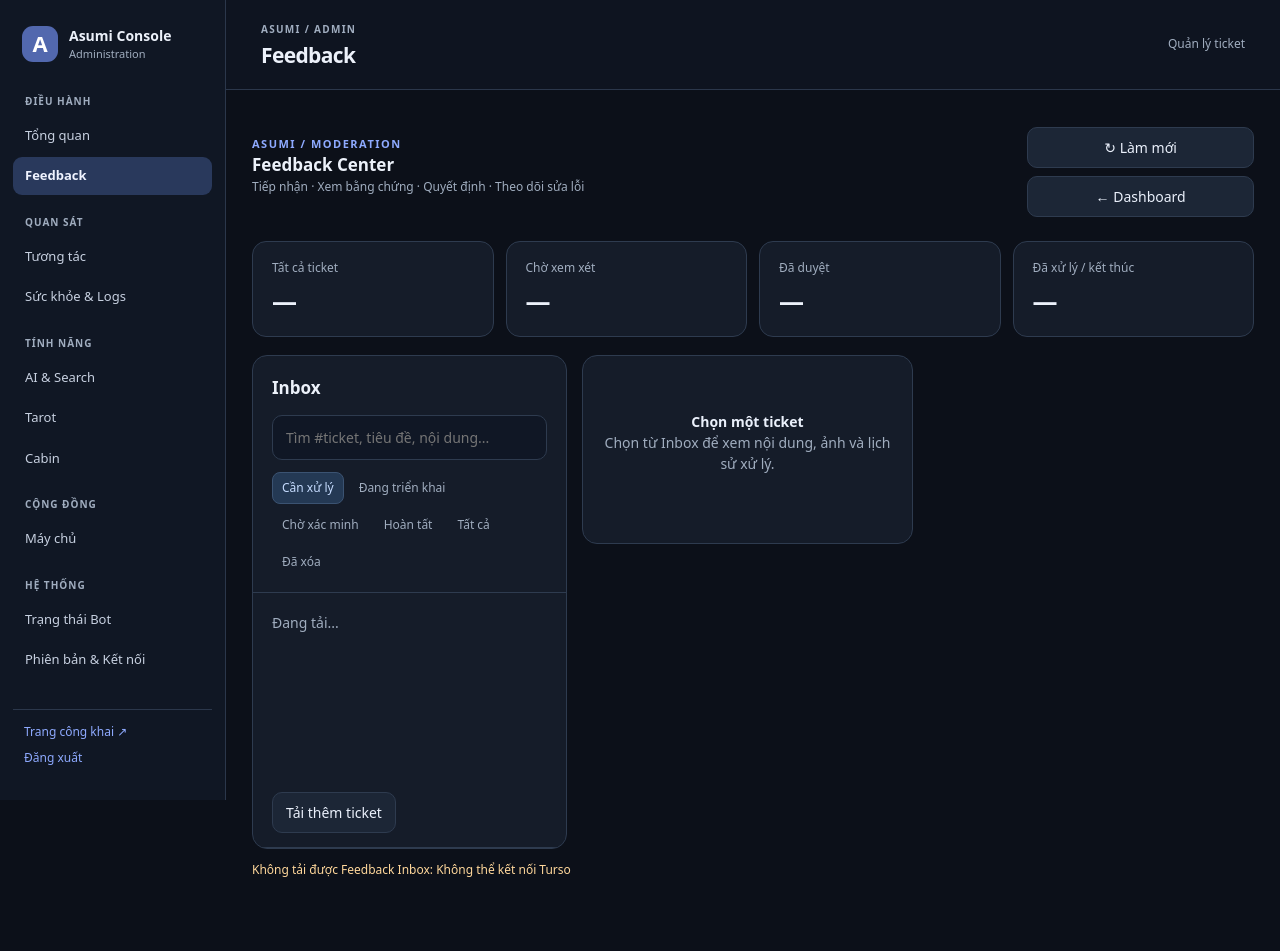
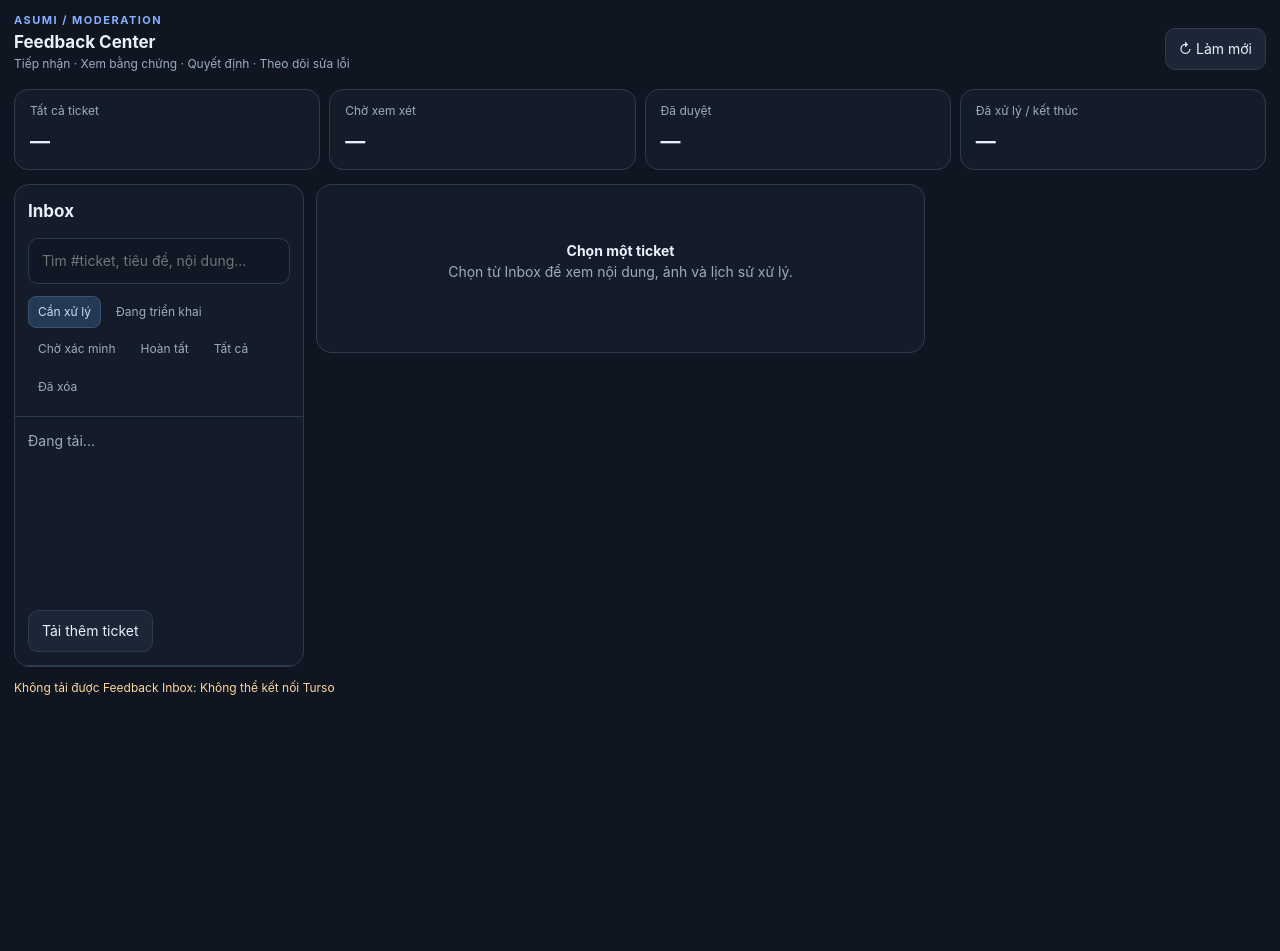
Before and after one commit to HoenMike/DiscordMikeBot, a Flask app: page /admin/_feedback/embed in a window 1280 px wide. After the commit the page ends 695 px from the top, so only its background shows below. Run offline with Flask 3, Linux system fonts and the light colour scheme; the visitor is signed in with stand-in values (Sample User, id 1); parts of the project's set-up code (start-up, migrations or seed data) failed here and were passed over; some libraries are stand-ins or nearby versions.

Commit message:
feat(feedback): render chrome-free inbox inside classic tab and sync selected tickets

```diff
--- a/web/templates/feedback.html
+++ b/web/templates/feedback.html
@@ -27,10 +27,32 @@
 details summary{cursor:pointer;color:#cfddf3;font-weight:700}.tech-grid{display:grid;grid-template-columns:1fr 1fr;gap:9px;margin-top:15px}.tech-grid .field{min-width:0}
 @media(max-width:1100px){.split{grid-template-columns:1fr}.actions{position:static}.actions .panel{display:grid;grid-template-columns:1fr}.stats{grid-template-columns:repeat(2,minmax(0,1fr))}}
 @media(max-width:740px){.shell{padding:17px 12px}.workspace{grid-template-columns:1fr}.listpanel{position:static;max-height:450px}.stats{gap:7px}.stat{padding:12px}.detail-header,.section{padding:16px}.top h1{font-size:20px}.tech-grid{grid-template-columns:1fr}}
+/* Embedded inside the historical tabbed Dashboard; no second admin shell. */
+body.feedback-embedded{background:#0f1521;color:#eaf0fb;overflow:auto;min-height:100dvh}
+.feedback-embedded .shell{max-width:none;padding:12px 14px 32px}
+.feedback-embedded .top{margin-bottom:15px}
+.feedback-embedded .stats{gap:9px;margin-bottom:14px}
+.feedback-embedded .stat{padding:12px 15px}
+.feedback-embedded .stat .num{font-size:20px}
+.feedback-embedded .workspace{grid-template-columns:290px minmax(0,1fr);gap:12px}
+.feedback-embedded .pane-head{padding:13px}
+.feedback-embedded .pane-content{padding:13px}
+.feedback-embedded .listpanel{top:0;max-height:calc(100dvh - 145px)}
+.feedback-embedded .detail-header{padding:19px 21px 15px}
+.feedback-embedded .section{padding:17px 21px}
+@media(max-width:1120px){.feedback-embedded .split{grid-template-columns:1fr}}
+@media(max-width:760px){
+ .feedback-embedded .shell{padding:12px 9px 24px}
+ .feedback-embedded .workspace{grid-template-columns:1fr}
+ .feedback-embedded .listpanel{position:static;max-height:350px}
+ .feedback-embedded .stats{grid-template-columns:repeat(2,minmax(0,1fr))}
+ .feedback-embedded .detail-header,.feedback-embedded .section{padding:14px}
+}
 </style>
-<link rel="stylesheet" href="{{ url_for('static', filename='admin_console.css') }}">
+{% if not embedded %}<link rel="stylesheet" href="{{ url_for('static', filename='admin_console.css') }}">{% endif %}
 </head>
-<body class="asumi-app" data-page="feedback" data-selected-ticket="{{ selected_ticket }}">
+<body class="{% if embedded %}feedback-embedded{% else %}asumi-app{% endif %}" data-page="feedback" data-selected-ticket="{{ selected_ticket }}">
+{% if not embedded %}
 <div class="asumi-layout">
 {% include "partials/admin_nav.html" %}
 <div class="asumi-stage">
@@ -39,9 +61,10 @@ details summary{cursor:pointer;color:#cfddf3;font-weight:700}.tech-grid{display:
   <div class="asumi-heading"><span class="asumi-eyebrow">ASUMI / ADMIN</span><h1>Feedback</h1></div>
   <div class="asumi-toolbar"><span class="asumi-state">Quản lý ticket</span></div>
 </header>
+{% endif %}
 <main class="shell">
   <header class="top"><div><div class="eyebrow">Asumi / Moderation</div><h2>Feedback Center</h2><div class="muted small">Tiếp nhận · Xem bằng chứng · Quyết định · Theo dõi sửa lỗi</div></div>
-    <div class="buttons"><button class="btn" id="refresh">↻ Làm mới</button><a class="btn" href="/admin">← Dashboard</a></div>
+    <div class="buttons"><button class="btn" id="refresh">↻ Làm mới</button>{% if not embedded %}<a class="btn" href="/admin?tab=feedback">← Dashboard</a>{% endif %}</div>
   </header>
   <section class="stats" aria-label="Tổng quan feedback"><div class="stat"><div class="caption">Tất cả ticket</div><div class="num" id="statTotal">—</div></div><div class="stat"><div class="caption">Chờ xem xét</div><div class="num" id="statPending">—</div></div><div class="stat"><div class="caption">Đã duyệt</div><div class="num" id="statApproved">—</div></div><div class="stat"><div class="caption">Đã xử lý / kết thúc</div><div class="num" id="statDone">—</div></div></section>
   <div class="workspace">
@@ -55,11 +78,12 @@ details summary{cursor:pointer;color:#cfddf3;font-weight:700}.tech-grid{display:
   </div>
   <p class="alert" id="error" role="alert"></p>
 </main>
-</div></div>
+{% if not embedded %}</div></div>{% endif %}
 <script>
 'use strict';
 const $ = id => document.getElementById(id);
 const csrf=document.querySelector('meta[name="csrf-token"]').content;
+const embedded=document.body.classList.contains('feedback-embedded');
 const LABELS={submitted:'Mới gửi',triage:'Đang phân loại',needs_info:'Cần bổ sung',approved:'Đã duyệt',rejected:'Không duyệt',duplicate:'Trùng lặp',deferred:'Tạm hoãn',planned:'Đã lên kế hoạch',in_progress:'Đang sửa',in_review:'Đang kiểm tra',deployed:'Đã triển khai',verified:'Đã sửa xong',closed:'Đã đóng',reopened:'Mở lại',deleted:'Đã xóa'};
 const PENDING=new Set(['submitted','triage','needs_info','deferred','reopened']);
 const POSITIVE=new Set(['approved','planned','in_progress','in_review','deployed','verified']);
@@ -302,17 +326,32 @@ async function loadEvents(ticketId,host){
 }
 function selectTicket(id,push=false){
  selected=id;
- if(push && location.pathname!==('/admin/feedback/'+encodeURIComponent(id)))history.pushState({ticket:id},'', '/admin/feedback/'+encodeURIComponent(id));
+ if(push){
+  if(embedded){
+   window.parent.postMessage({type:'asumi:feedback:ticket',ticket:id},location.origin);
+  } else if(location.pathname!==('/admin/feedback/'+encodeURIComponent(id))){
+   history.pushState({ticket:id},'', '/admin/feedback/'+encodeURIComponent(id));
+  }
+ }
  renderList();const t=records.find(x=>x.id===id);if(t)renderMain(t);
 }
 window.addEventListener('popstate',()=>{
+ if(embedded)return;
  const match=decodeURIComponent(location.pathname).match(/^\/admin\/feedback\/(.+)$/);
  selected=match?match[1]:null;reload();
 });
+window.addEventListener('message',event=>{
+ if(!embedded||event.origin!==location.origin||event.source!==window.parent)return;
+ if(event.data?.type!=='asumi:feedback:open')return;
+ const id=String(event.data.ticket||'').slice(0,128);
+ if(id===String(selected||''))return;
+ selected=id||null;
+ reload();
+});
 const menu=document.getElementById('asumi-menu'), overlay=document.getElementById('asumi-overlay');
-const closeMenu=()=>{document.body.classList.remove('asumi-nav-open');menu.setAttribute('aria-expanded','false')};
-menu.addEventListener('click',()=>{const open=document.body.classList.toggle('asumi-nav-open');menu.setAttribute('aria-expanded',String(open))});
-overlay.addEventListener('click',closeMenu);
+const closeMenu=()=>{document.body.classList.remove('asumi-nav-open');menu?.setAttribute('aria-expanded','false')};
+menu?.addEventListener('click',()=>{const open=document.body.classList.toggle('asumi-nav-open');menu.setAttribute('aria-expanded',String(open))});
+overlay?.addEventListener('click',closeMenu);
 document.addEventListener('keydown',e=>{if(e.key==='Escape')closeMenu()});
 let searchTimer;
 $('search').oninput=e=>{search=e.target.value;clearTimeout(searchTimer);searchTimer=setTimeout(reload,350)};
```
